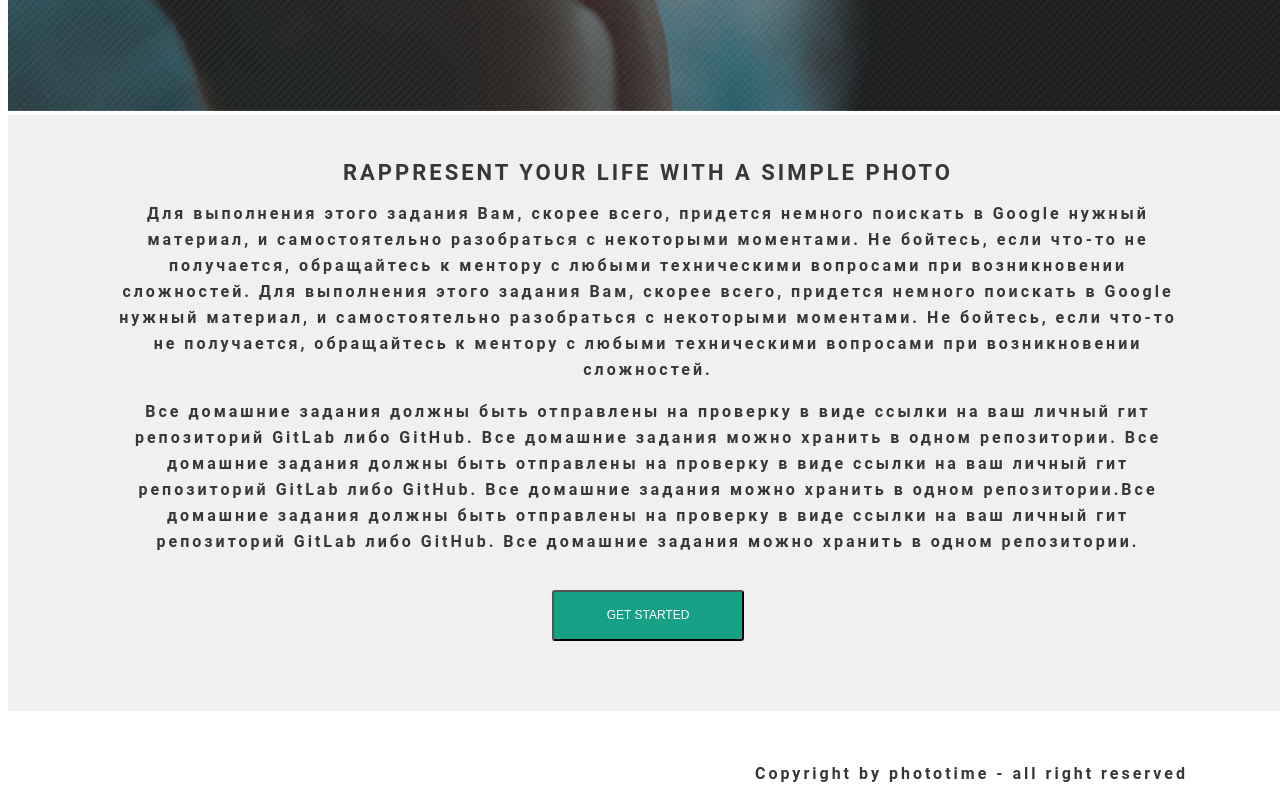
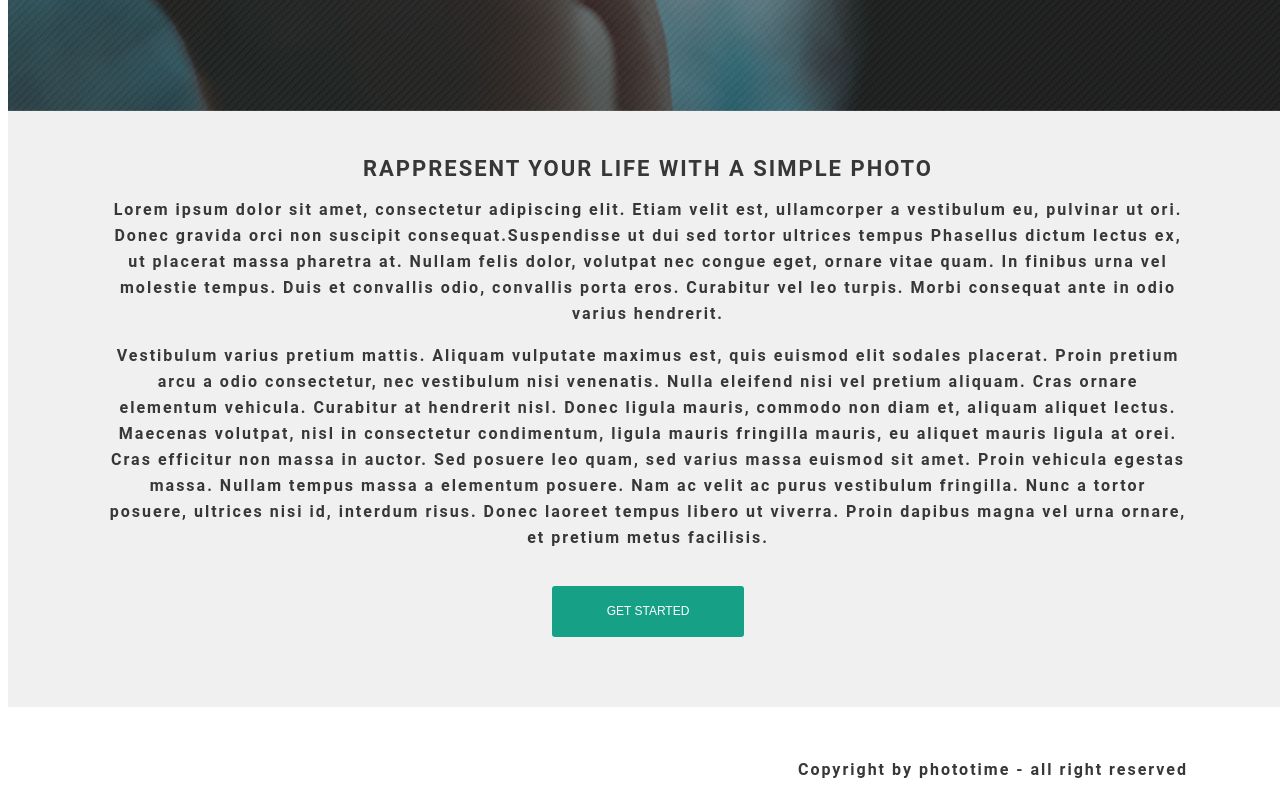
Before and after one commit to alex5272372/MyProject, a plain HTML site: page homework1.html in a window 1280 px wide. Shown: the part 747-1542 px from the top of the page. Drawn offline with Linux system fonts and the light colour scheme.

Commit message:
After lesson 2

```diff
--- a/homework1.html
+++ b/homework1.html
@@ -7,24 +7,26 @@
 </head>
 <body>
 <div class="wrap">
-    <header>
+    <nav>
         <a style="margin-right: 65px" href="">HOME</a><a style="margin-right: 70px" href="">PHOTOAPP</a><a
             style="margin-right: 78px" href="">DESIGN</a><a href="">DOWNLOAD</a>
-    </header>
+    </nav>
     <img src="img/top-img.png" height="790" width="1280" alt="top-img"/>
     <div class="description">
         <h1>Rappresent your life with a simple photo</h1>
-        <p>Для выполнения этого задания Вам, скорее всего, придется немного поискать в Google нужный материал, и
-            самостоятельно разобраться с некоторыми моментами. Не бойтесь, если что-то не получается, обращайтесь к
-            ментору с любыми техническими вопросами при возникновении сложностей. Для выполнения этого задания Вам,
-            скорее всего, придется немного поискать в Google нужный материал, и самостоятельно разобраться с некоторыми
-            моментами. Не бойтесь, если что-то не получается, обращайтесь к ментору с любыми техническими вопросами при
-            возникновении сложностей.</p>
-        <p>Все домашние задания должны быть отправлены на проверку в виде ссылки на ваш личный гит репозиторий GitLab
-            либо GitHub. Все домашние задания можно хранить в одном репозитории. Все домашние задания должны быть
-            отправлены на проверку в виде ссылки на ваш личный гит репозиторий GitLab либо GitHub. Все домашние задания
-            можно хранить в одном репозитории.Все домашние задания должны быть отправлены на проверку в виде ссылки на
-            ваш личный гит репозиторий GitLab либо GitHub. Все домашние задания можно хранить в одном репозитории.</p>
+        <p>Lorem ipsum dolor sit amet, consectetur adipiscing elit. Etiam velit est, ullamcorper a vestibulum eu,
+            pulvinar ut ori. Donec gravida orci non suscipit consequat.Suspendisse ut dui sed tortor ultrices tempus
+            Phasellus dictum lectus ex, ut placerat massa pharetra at. Nullam felis dolor, volutpat nec congue eget, ornare
+            vitae quam. In finibus urna vel molestie tempus. Duis et convallis odio, convallis porta eros. Curabitur vel leo
+            turpis. Morbi consequat ante in odio varius hendrerit.</p>
+        <p>Vestibulum varius pretium mattis. Aliquam vulputate maximus est, quis euismod elit sodales placerat. Proin
+            pretium arcu a odio consectetur, nec vestibulum nisi venenatis. Nulla eleifend nisi vel pretium aliquam. Cras
+            ornare elementum vehicula. Curabitur at hendrerit nisl. Donec ligula mauris, commodo non diam et, aliquam
+            aliquet lectus. Maecenas volutpat, nisl in consectetur condimentum, ligula mauris fringilla mauris, eu aliquet
+            mauris ligula at orei. Cras efficitur non massa in auctor. Sed posuere leo quam, sed varius massa euismod sit
+            amet. Proin vehicula egestas massa. Nullam tempus massa a elementum posuere. Nam ac velit ac purus
+            vestibulum fringilla. Nunc a tortor posuere, ultrices nisi id, interdum risus. Donec laoreet tempus libero ut
+            viverra. Proin dapibus magna vel urna ornare, et pretium metus facilisis.</p>
         <br>
         <button>GET STARTED</button>
     </div>
--- a/style.css
+++ b/style.css
@@ -1,7 +1,7 @@
 body {
     text-align: center;
 }
-header {
+nav {
     font-size: 18px;
     line-height: 60px;
 }
@@ -24,7 +24,11 @@ p, footer {
     font-size: 16px;
     line-height: 26px;
 }
+img {
+    display: block;
+}
 button {
+    border: 0;
     border-radius: 3px;
     background-color:  #16a085;
     width: 192px;
@@ -36,7 +40,7 @@ button {
     width: 1280px;
     font-family: Roboto, Arial, serif;
     font-weight: 600;
-    letter-spacing: 3px;
+    letter-spacing: 2px;
     margin-left: auto;
     margin-right: auto;
 }
```
